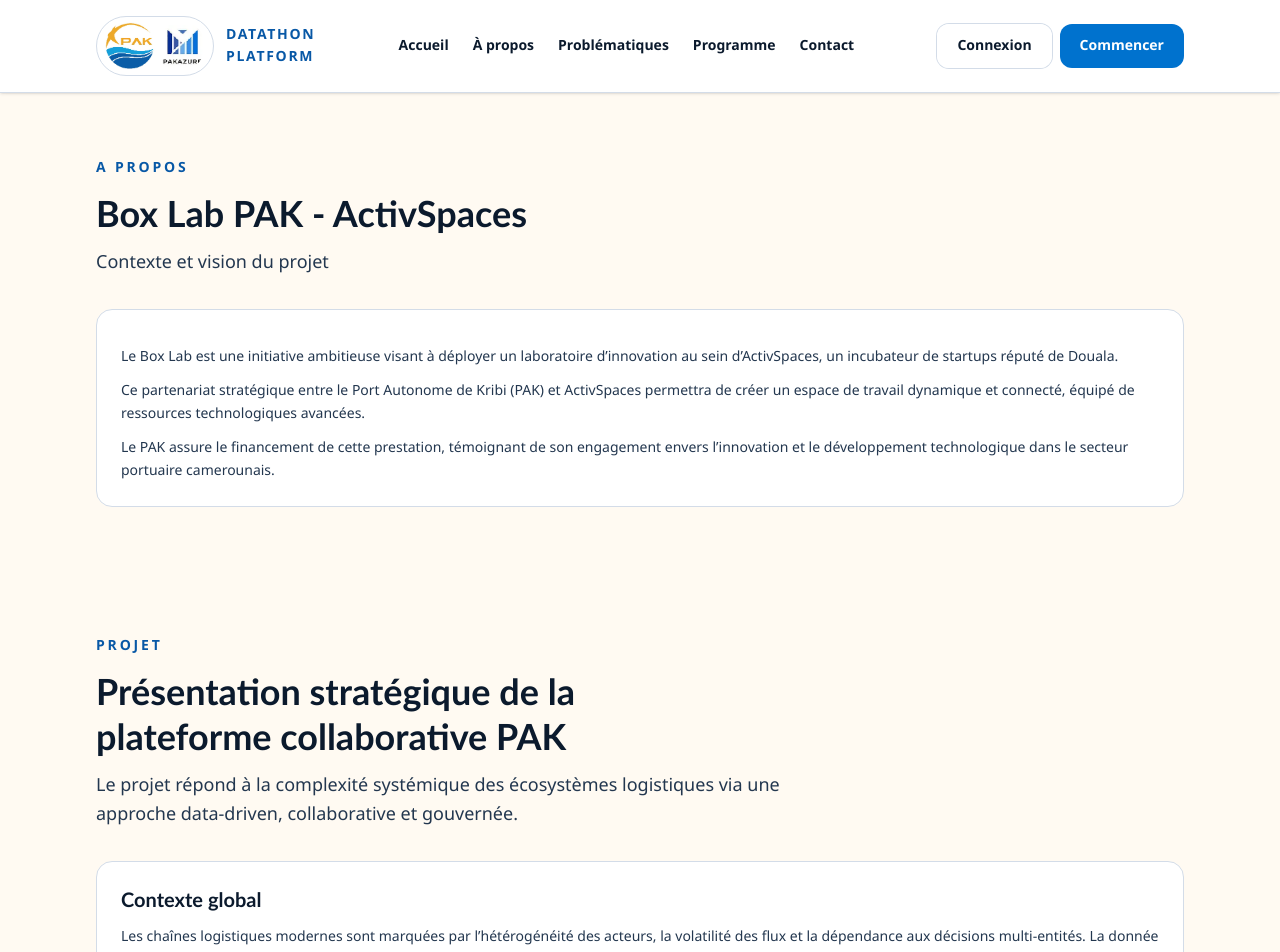
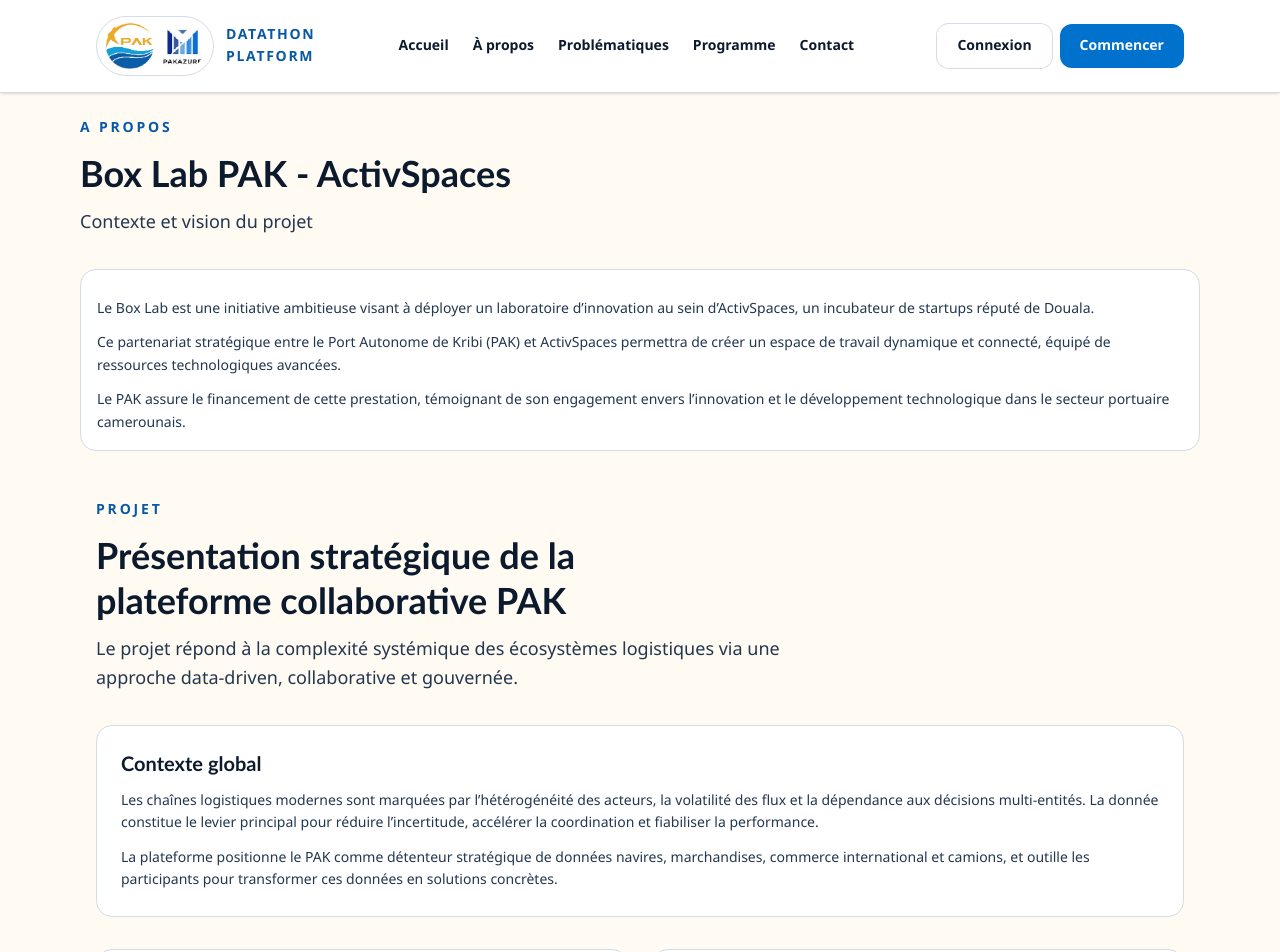
Before and after one commit to gabykant/pak-datathon-v2, a Next.js app: page /a-propos in a window 1280 px wide. Shown: the top 952 px of the page. Built offline with nearby package versions, Linux system fonts and the light colour scheme.

Commit message:
Reduce spaces between boxes and sections, and between sections and the page borders.

```diff
--- a/src/app/a-propos/page.tsx
+++ b/src/app/a-propos/page.tsx
@@ -5,13 +5,13 @@ export default function AboutPage() {
   return (
     <MarketingLayout>
 
-      <section className="mx-auto w-full max-w-6xl space-y-8 px-4 py-16 sm:px-6 lg:px-8">
+      <section className="mx-auto w-full max-w-6xl space-y-8 px-4 py-6 sm:px-6 lg:px-4">
         <SectionTitle
           eyebrow="A Propos"
           title="Box Lab PAK - ActivSpaces"
           subtitle="Contexte et vision du projet"
         />
-        <article className="rounded-2xl border border-[var(--ink-200)] bg-white p-6">
+        <article className="rounded-2xl border border-[var(--ink-200)] bg-white p-4">
           <p className="mt-3 text-sm leading-relaxed text-[var(--ink-700)]">
             Le Box Lab est une initiative ambitieuse visant à déployer un laboratoire d’innovation au sein d’ActivSpaces, un incubateur de startups réputé de Douala.
           </p>
@@ -23,7 +23,7 @@ export default function AboutPage() {
         </article>
       </section>
 
-      <section className="mx-auto w-full max-w-6xl space-y-8 px-4 py-16 sm:px-6 lg:px-8">
+      <section className="mx-auto w-full max-w-6xl space-y-8 px-4 py-6 sm:px-6 lg:px-8">
         <SectionTitle
           eyebrow="Projet"
           title="Présentation stratégique de la plateforme collaborative PAK"
```
